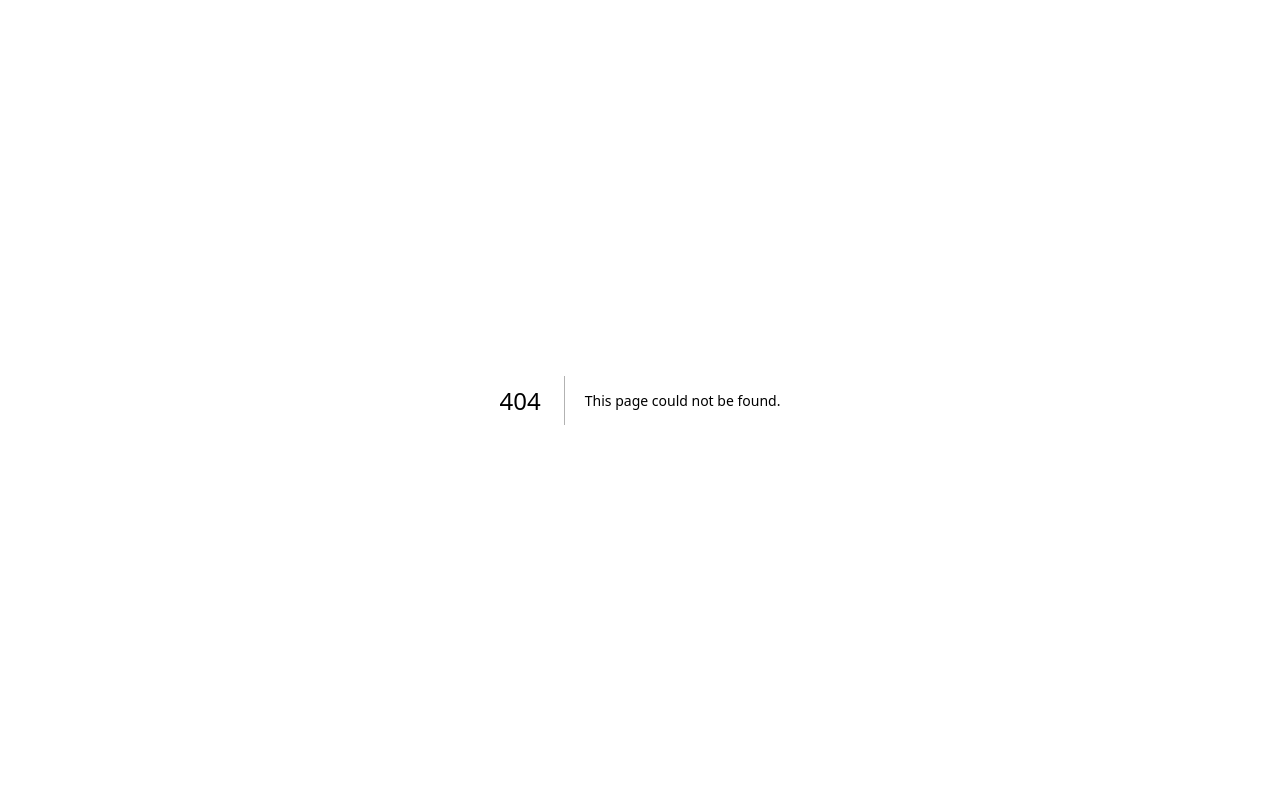
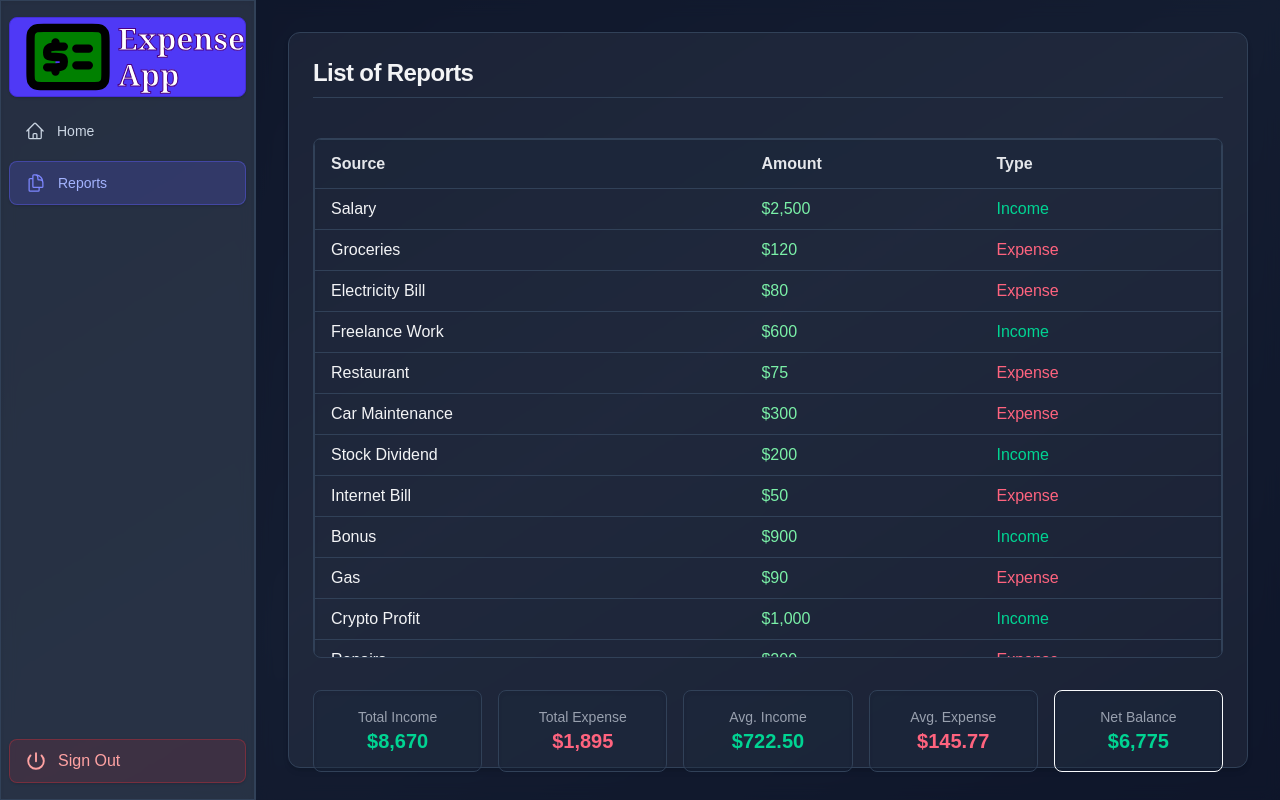
Before and after one commit to Axl-91/expense-frontend, a Next.js app: page /dashboard/reports in a window 1280 px wide. Before the commit this address had no page. Built offline with nearby package versions, Linux system fonts and the light colour scheme.

Commit message:
Added more styling to the dashboard and added report page with dummy data

```diff
--- a/src/app/dashboard/(overview)/page.tsx
+++ b/src/app/dashboard/(overview)/page.tsx
@@ -19,24 +19,27 @@ function DashboardPage() {
   }, [])
 
   return (
-    <div className=" p-4 bg-gray-50 border-3 border-gray-400 rounded-md text-black">
+    <div className="p-6 bg-white/5 border border-slate-700 rounded-xl shadow-md text-gray-100 h-full">
       {user ? (
         <>
-          <div className="">
-            <h1 className=" text-xl md:text-2xl font-bold border-b-2 border-gray-400">
-              Welcome to your dashboard, {user.username}
+          <header className="mb-6">
+            <h1 className="text-2xl font-semibold tracking-tight border-b border-slate-700 pb-2">
+              Welcome back, <span className="text-indigo-400">{user.username}</span>
             </h1>
-          </div>
-          <div>
-            <h2 className="text-xl font-bold"> Reports:</h2>
-          </div>
+          </header>
+
+          <section>
+            <h2 className="text-lg font-medium mb-3 text-indigo-300">Reports</h2>
+            <p> This is where I should recollect data from reports of the users and show it </p>
+          </section>
         </>
       ) : (
-        <h1 className=" text-xl md:text-2xl font-bold border-b-2 border-gray-400">
+        <h1 className="text-2xl font-semibold tracking-tight border-b border-slate-700 pb-2">
           Loading your dashboard...
         </h1>
       )}
     </div>
+
   )
 }
 
--- a/src/app/dashboard/layout.tsx
+++ b/src/app/dashboard/layout.tsx
@@ -7,13 +7,14 @@ export const metadata: Metadata = {
 
 export default function Layout({ children }: { children: React.ReactNode }) {
   return (
-    <div className="flex flex-col bg-gray-800 h-screen md:flex-row md:overflow-hidden">
-      <div className="w-full flex-none md:w-64">
+    <div className="flex flex-col md:flex-row h-screen bg-gradient-to-br from-slate-900 via-slate-800 to-slate-900 text-gray-100">
+      <aside className="w-full md:w-64 flex-none border-b md:border-b-0 md:border-r border-slate-700 bg-slate-800/80 backdrop-blur-sm shadow-lg">
         <SideNav />
-      </div>
-      <div className="flex flex-col flex-grow p-4">
+      </aside>
+
+      <main className="flex flex-col flex-grow overflow-y-auto p-6 md:p-8 bg-slate-900/60 backdrop-blur-sm">
         {children}
-      </div>
+      </main>
     </div>
   );
 }
--- /dev/null
+++ b/src/app/dashboard/reports/page.tsx
@@ -0,0 +1,128 @@
+function ReportsPage() {
+  const reports = [
+    { id: 1, source: "Salary", amount: 2500, type: "income" },
+    { id: 2, source: "Groceries", amount: 120, type: "expense" },
+    { id: 3, source: "Electricity Bill", amount: 80, type: "expense" },
+    { id: 4, source: "Freelance Work", amount: 600, type: "income" },
+    { id: 5, source: "Restaurant", amount: 75, type: "expense" },
+    { id: 6, source: "Car Maintenance", amount: 300, type: "expense" },
+    { id: 7, source: "Stock Dividend", amount: 200, type: "income" },
+    { id: 8, source: "Internet Bill", amount: 50, type: "expense" },
+    { id: 9, source: "Bonus", amount: 900, type: "income" },
+    { id: 10, source: "Gas", amount: 90, type: "expense" },
+    { id: 36, source: "Crypto Profit", amount: 1000, type: "income" },
+    { id: 37, source: "Repairs", amount: 200, type: "expense" },
+    { id: 38, source: "Lottery Win", amount: 500, type: "income" },
+    { id: 39, source: "Charity Donation", amount: 60, type: "expense" },
+    { id: 40, source: "Freelance Editing", amount: 300, type: "income" },
+    { id: 41, source: "Movie Night", amount: 30, type: "expense" },
+    { id: 42, source: "Interest on Savings", amount: 40, type: "income" },
+    { id: 43, source: "Car Payment", amount: 250, type: "expense" },
+    { id: 44, source: "App Royalties", amount: 350, type: "income" },
+    { id: 45, source: "House Cleaning", amount: 90, type: "expense" },
+    { id: 46, source: "Second Job", amount: 800, type: "income" },
+    { id: 47, source: "Home Decor", amount: 150, type: "expense" },
+    { id: 48, source: "Rent from Property", amount: 1200, type: "income" },
+    { id: 49, source: "Travel", amount: 400, type: "expense" },
+    { id: 50, source: "Affiliate Earnings", amount: 280, type: "income" },
+  ];
+
+  const incomes = reports.filter((r) => r.type === "income");
+  const expenses = reports.filter((r) => r.type === "expense");
+
+  const totalIncome = incomes.reduce((sum, r) => sum + r.amount, 0);
+  const totalExpense = expenses.reduce((sum, r) => sum + r.amount, 0);
+  const netBalance = totalIncome - totalExpense;
+
+  const avgIncome = incomes.length
+    ? (totalIncome / incomes.length).toFixed(2)
+    : 0;
+  const avgExpense = expenses.length
+    ? (totalExpense / expenses.length).toFixed(2)
+    : 0;
+
+  return (
+    <div className="p-6 bg-white/5 border border-slate-700 rounded-xl shadow-md text-gray-100 h-full">
+      <header className="mb-6">
+        <h1 className="text-2xl font-semibold tracking-tight border-b border-slate-700 pb-2">
+          List of Reports
+        </h1>
+      </header>
+
+      <div className="mt-10 space-y-8">
+        <section className="overflow-y-auto max-h-[65vh] rounded-lg border border-slate-700">
+          <table className="min-w-full border-collapse border border-slate-700 rounded-lg shadow-inner">
+            <thead>
+              <tr className="bg-slate-800/50 text-gray-200 text-left">
+                <th className="px-4 py-3 border-b border-slate-700">Source</th>
+                <th className="px-4 py-3 border-b border-slate-700">Amount</th>
+                <th className="px-4 py-3 border-b border-slate-700">Type</th>
+              </tr>
+            </thead>
+            <tbody>
+              {reports.map((report) => (
+                <tr
+                  key={report.id}
+                  className="hover:bg-slate-500/40 transition-colors"
+                >
+                  <td className="px-4 py-2 border-b border-slate-700">
+                    {report.source}
+                  </td>
+                  <td className="px-4 py-2 border-b border-slate-700 text-green-300">
+                    ${report.amount.toLocaleString()}
+                  </td>
+                  <td
+                    className={`px-4 py-2 border-b border-slate-700 font-medium ${report.type === "income"
+                      ? "text-emerald-400"
+                      : "text-rose-400"
+                      }`}
+                  >
+                    {report.type.charAt(0).toUpperCase() + report.type.slice(1)}
+                  </td>
+                </tr>
+              ))}
+            </tbody>
+          </table>
+        </section>
+
+        <section className="grid grid-cols-2 md:grid-cols-5 gap-4 text-center">
+          <div className="bg-slate-800/40 p-4 rounded-lg border border-slate-700 shadow-inner">
+            <p className="text-sm text-gray-400">Total Income</p>
+            <p className="text-emerald-400 text-xl font-bold">
+              ${totalIncome.toLocaleString()}
+            </p>
+          </div>
+
+          <div className="bg-slate-800/40 p-4 rounded-lg border border-slate-700 shadow-inner">
+            <p className="text-sm text-gray-400">Total Expense</p>
+            <p className="text-rose-400 text-xl font-bold">
+              ${totalExpense.toLocaleString()}
+            </p>
+          </div>
+
+          <div className="bg-slate-800/40 p-4 rounded-lg border border-slate-700 shadow-inner">
+            <p className="text-sm text-gray-400">Avg. Income</p>
+            <p className="text-emerald-400 text-xl font-bold">${avgIncome}</p>
+          </div>
+
+          <div className="bg-slate-800/40 p-4 rounded-lg border border-slate-700 shadow-inner">
+            <p className="text-sm text-gray-400">Avg. Expense</p>
+            <p className="text-rose-400 text-xl font-bold">${avgExpense}</p>
+          </div>
+
+          <div className="bg-slate-800/40 p-4 rounded-lg border border-slate-50 shadow-inner">
+            <p className="text-sm text-gray-400">Net Balance</p>
+            <p
+              className={`text-xl font-bold ${netBalance >= 0 ? "text-emerald-400" : "text-rose-400"
+                }`}
+            >
+              ${netBalance.toLocaleString()}
+            </p>
+          </div>
+        </section>
+      </div>
+    </div>
+  )
+}
+
+export default ReportsPage;
--- a/src/app/ui/dashboard/navlinks.tsx
+++ b/src/app/ui/dashboard/navlinks.tsx
@@ -12,7 +12,7 @@ const links = [
   { name: 'Home', href: '/dashboard', icon: HomeIcon },
   {
     name: 'Reports',
-    href: '/reports',
+    href: '/dashboard/reports',
     icon: DocumentDuplicateIcon,
   }
 ];
@@ -23,22 +23,26 @@ export default function NavLinks() {
     <>
       {links.map((link) => {
         const LinkIcon = link.icon;
+        const isActive = pathname === link.href;
+
         return (
           <Link
             key={link.name}
             href={link.href}
             className={clsx(
-              'flex h-[48px] grow items-center justify-center rounded-md bg-gray-100 p-3 text-indigo-800 text-sm font-medium hover:bg-indigo-100 hover:text-indigo-600 md:flex-none md:justify-start md:p-2 md:px-3',
-              {
-                'bg-indigo-200 text-indigo-600': pathname === link.href,
-              },
+              'flex h-[44px] items-center gap-3 rounded-lg px-3 text-sm font-medium transition-all duration-150',
+              'md:justify-start md:px-4',
+              isActive
+                ? 'bg-indigo-500/20 text-indigo-300 border border-indigo-500/40 shadow-sm'
+                : 'text-slate-300 hover:bg-slate-700/40 hover:text-indigo-200'
             )}
           >
-            <LinkIcon className="w-6" />
-            <p className="hidden md:block">{link.name}</p>
+            <LinkIcon className={clsx('w-5 h-5', isActive && 'text-indigo-400')} />
+            <span className="hidden md:block truncate">{link.name}</span>
           </Link>
         );
       })}
     </>
+
   );
 }
--- a/src/app/ui/dashboard/sidenav.tsx
+++ b/src/app/ui/dashboard/sidenav.tsx
@@ -19,28 +19,32 @@ export default function SideNav() {
       await handleLogout();
       router.push('/')
     }
+  return (
+    <div className="flex h-full flex-col  bg-white/5 border border-slate-700 px-3 py-4 md:px-2 shadow-inner">
+      <Link
+        href="/dashboard"
+        className="mb-3 flex items-center justify-start h-20 rounded-lg bg-indigo-600 hover:bg-indigo-700 transition-colors duration-200 p-2 shadow-sm border border-indigo-700"
+      >
+        <ExpenseLogo />
+      </Link>
 
-
-  return (
-    <div className="flex h-full flex-col bg-gray-50 border-r-3 border-gray-400 px-3 py-4 md:px-2">
-      <Link
-        className="mb-2 flex items-center justify-start h-20 border-3 border-indigo-800 rounded-md bg-indigo-600 hover:bg-indigo-700 p-2"
-        href="/dashboard"
-      >
-        < ExpenseLogo />
-      </Link>
-      <div className="flex grow flex-row justify-between space-x-2 md:flex-col md:space-x-0 md:space-y-1">
+      <div className="flex grow flex-row justify-between space-x-2 md:flex-col md:space-x-0 md:space-y-2">
         <NavLinks />
-        <div className="hidden h-auto w-full grow rounded-md md:block"></div>
+        <div className="hidden h-auto w-full grow md:block" />
         <form onSubmit={submitLogout}>
           <button
             type="submit"
-            className="flex h-[48px] w-full grow border-2 border-gray-400 items-center justify-center gap-2 rounded-md bg-gray-200 text-black p-3 text-sm font-medium hover:bg-sky-100 hover:text-indigo-600 md:flex-none md:justify-start md:p-2 md:px-3 cursor-pointer">
-            <PowerIcon className="w-6" />
-            Sign Out
+            className="flex h-[44px] w-full items-center gap-3 rounded-lg border border-red-500/30 bg-red-500/10 text-red-300 font-medium
+             hover:bg-red-500/20 hover:border-red-500/50 hover:text-red-200
+             transition-all duration-150 shadow-sm md:justify-start md:px-4 cursor-pointer"
+          >
+            <PowerIcon className="w-5 h-5" />
+            <span className="hidden md:block">Sign Out</span>
           </button>
+
         </form>
       </div>
     </div>
-  );
+  )
+
 }
```
